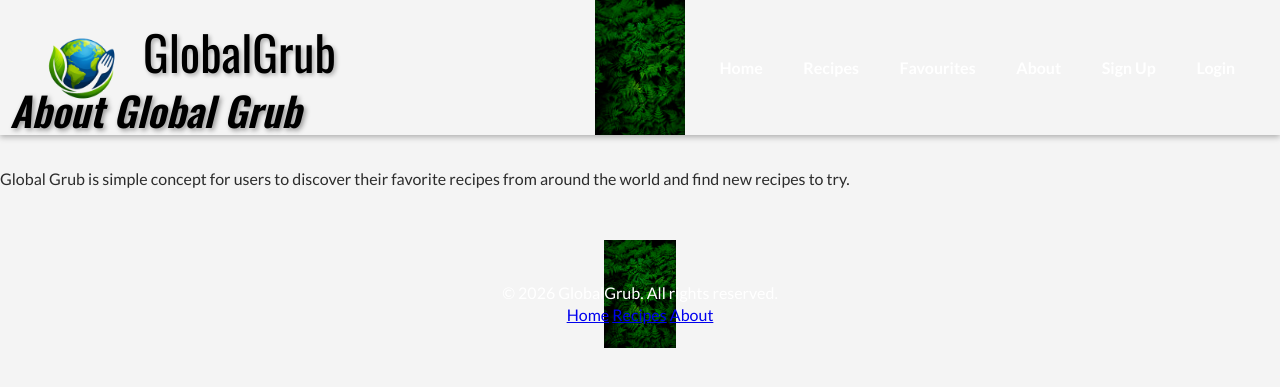
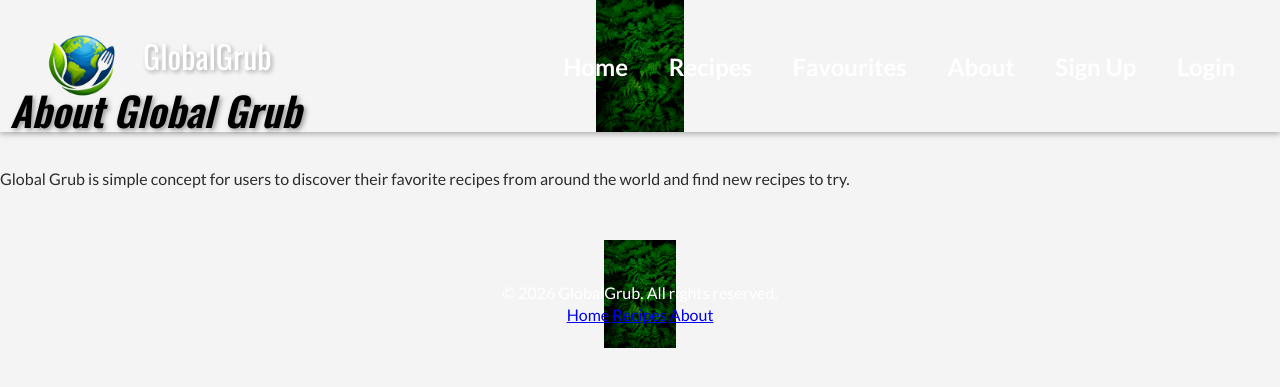
Before and after one commit to ColmN-Dev/GlobalGrub, a Flask app: page /about in a window 1280 px wide. Shown: the top 387 px of the page. Run offline with Flask 3, Linux system fonts and the light colour scheme.

Commit message:
Update navbar link colors and font sizes for improved visibility and consistency

```diff
--- a/static/css/style.css
+++ b/static/css/style.css
@@ -40,11 +40,11 @@ body {
 }
 
 .navbar-brand a {
-    color: #000;
+    color: #fff;
     text-decoration: none;
     text-shadow: 2px 2px 4px rgba(0, 0, 0, 0.3);
     font-family: 'Oswald', sans-serif;
-    font-size: 3em;
+    font-size: 2em;
 
 }
 
@@ -57,6 +57,7 @@ body {
     color: #fff;
     text-decoration: none;
     font-weight: 600;
+    font-size: 1.5em;
     padding: 0.4rem 0.8rem;
     border-radius: 4px;
     transition: 0.3s;
```
